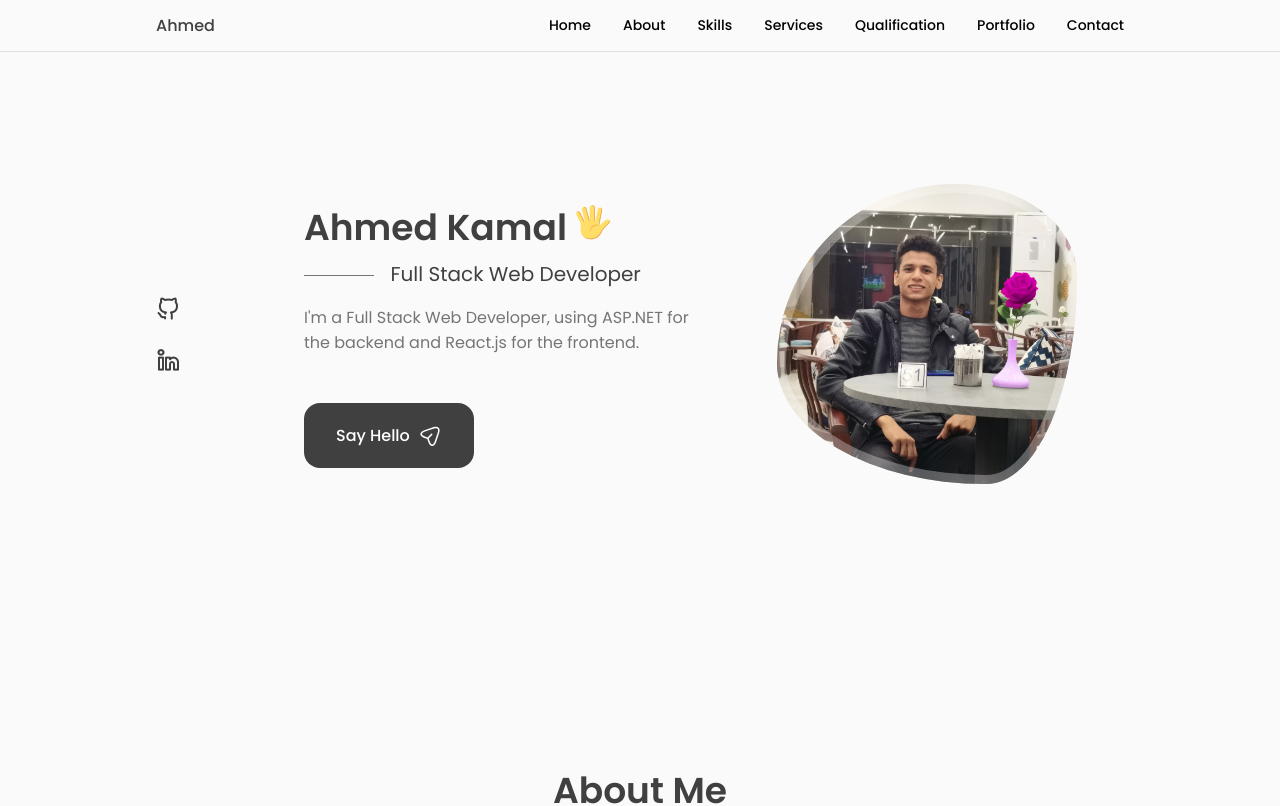
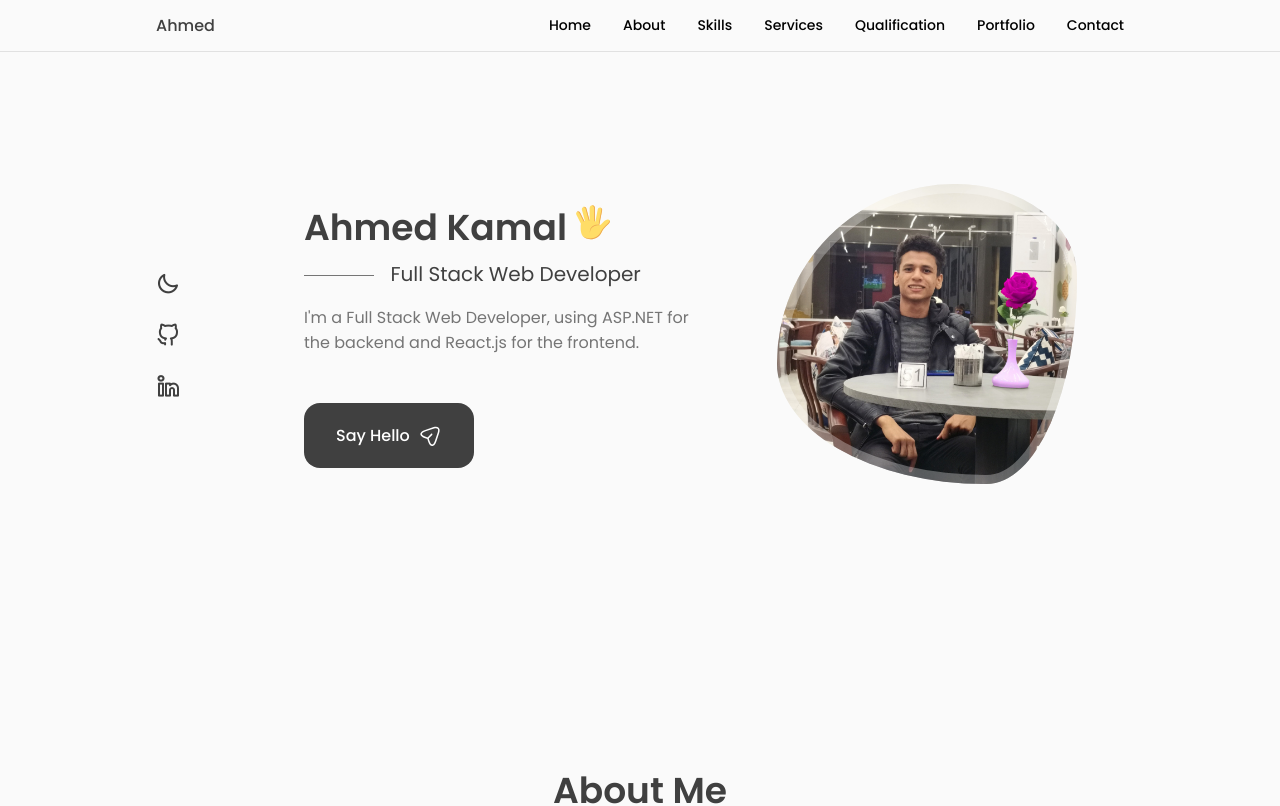
Before and after one commit to ahmedkamalyoussef/Portfolio, a React (Create React App) app: page / in a window 1280 px wide. Shown: the top 806 px of the page. Built offline with nearby package versions, Linux system fonts and the light colour scheme.

Commit message:
darck mode

```diff
--- a/src/App.css
+++ b/src/App.css
@@ -1,9 +1,7 @@
 @import url('https://fonts.googleapis.com/css2?family=Poppins:ital,wght@0,100;0,200;0,300;0,400;0,500;0,600;0,700;0,800;0,900;1,100;1,200;1,300;1,400;1,500;1,600;1,700;1,800;1,900&display=swap');
 
 :root {
-
   --header-height: 3rem;
-  /* colors */
   --hue: 0;
   --sat: 0%;
   --title-color: hsl(var(--hue), var(--sat), 25%);
@@ -14,9 +12,16 @@
   --border-color-2: rgba(0, 0, 0, 0.2);
   --border-color-3: rgba(0, 0, 0, 0.3);
   --container-color: #fff;
-  /* font */
+  --second-theme-title-color: #dddada;
+  --second-theme-title-color-dark: #e4e4e4ef;
+  --second-theme-text-color: #f0f0f0f9;
+  --second-theme-body-color: #0f0f0f;
+  --second-theme-border-color: rgba(255, 255, 255, 0.4);
+  --second-theme-border-color-2: rgba(255, 255, 255, 0.5);
+  --second-theme-border-color-3: rgba(255, 255, 255, 0.6);
+  --second-theme-container-color: #161616;
+  --sun-color:#d5c406;
   --body-font: "Poppins", sans-serif;
-  /* fontsize */
   --bg-font-size: 3.5rem;
   --h1-font-size: 2.25rem;
   --h2-font-size: 1.5rem;
@@ -25,11 +30,9 @@
   --small-font-size: 0.875rem;
   --smaller-font-size: 0.813rem;
   --tiny-font-size: 0.625rem;
-  /* font weight */
   --font-normal: 400;
   --font-medium: 500;
   --font-semi-bold: 600;
-  /* margin bottoms */
   --mb-0-25: 0.25rem;
   --mb-0-5: 0.5rem;
   --mb-0-75: 0.75rem;
@@ -38,7 +41,6 @@
   --mb-2: 2rem;
   --mb-2-5: 2.5rem;
   --mb-3: 3rem;
-  /* z-index */
   --z-tooltip: 10;
   --z-fixed: 100;
   --z-modal: 1000;
@@ -79,7 +81,6 @@ textarea {
 body {
   background-color: var(--body-color);
   color: var(--text-color);
-  /* overflow: hidden; */
 }
 
 main {
@@ -165,6 +166,7 @@ img {
   display: inline-flex;
   align-items: center;
 }
+
 /* breakpoints */
 @media screen and (max-width:992px) {
   .container {
@@ -206,7 +208,6 @@ img {
 }
 ::-webkit-scrollbar-track {
   background: var(--container-color);
-
 }
 ::-webkit-scrollbar-thumb:hover {
   background: var(--title-color-dark);
@@ -278,3 +279,28 @@ img {
   animation: slide-in-left 0.5s forwards;
   animation-delay: 0.9s;
 }
+
+/* Dark mode styles */
+body.dark-theme {
+  --title-color: var(--second-theme-title-color);
+  --title-color-dark: var(--second-theme-title-color-dark);
+  --text-color: var(--second-theme-text-color);
+  --body-color: var(--second-theme-body-color);
+  --border-color: var(--second-theme-border-color);
+  --border-color-2: var(--second-theme-border-color-2);
+  --border-color-3: var(--second-theme-border-color-3);
+  --container-color: var(--second-theme-container-color);
+  --sun-color:var(--sun-color);
+}
+
+body.light-theme {
+  --title-color: hsl(var(--hue), var(--sat), 25%);
+  --title-color-dark: hsl(var(--hue), var(--sat), 0%);
+  --text-color: hsl(var(--hue), var(--sat), 46%);
+  --body-color: hsl(var(--hue), var(--sat), 98%);
+  --border-color: rgba(0, 0, 0, 0.1);
+  --border-color-2: rgba(0, 0, 0, 0.2);
+  --border-color-3: rgba(0, 0, 0, 0.3);
+  --container-color: #fff;
+  --sun-color:#d5c406;
+}
--- a/src/Components/Home/Home.css
+++ b/src/Components/Home/Home.css
@@ -206,6 +206,10 @@
     animation: animate-icon 0.5s forwards;
     animation-delay: 1s;
 }
+.home-social-icon:nth-child(3) {
+    animation: animate-icon 0.5s forwards;
+    animation-delay: 1.5s;
+}
 
 /* Add more nth-child selectors for each additional icon */
 
@@ -285,3 +289,16 @@
         transform: translateY(0);
     }
 }
+
+body.light-theme .dark-mode-toggle,
+body.dark-theme .dark-mode-toggle {
+  background: none;
+  border: none;
+  cursor: pointer;
+  font-size: 1.5rem;
+  margin-right: 1rem;
+  color:var(--sun-color);
+}
+.sun-button{
+    color: var(--sun-color);
+}
--- a/src/Components/Home/Social.jsx
+++ b/src/Components/Home/Social.jsx
@@ -1,29 +1,55 @@
-import React from "react";
+import React, { useState, useEffect } from "react";
+function Social() {
+  const [darkMode, setDarkMode] = useState(false);
 
-function Social() {
+  useEffect(() => {
+    const currentTheme = localStorage.getItem("theme");
+    if (currentTheme === "dark") {
+      document.body.classList.add("dark-theme");
+      setDarkMode(true);
+    } else {
+      document.body.classList.add("light-theme");
+    }
+  }, []);
+
+  const toggleDarkMode = () => {
+    setDarkMode(!darkMode);
+    if (!darkMode) {
+      document.body.classList.add("dark-theme");
+      document.body.classList.remove("light-theme");
+      localStorage.setItem("theme", "dark");
+    } else {
+      document.body.classList.add("light-theme");
+      document.body.classList.remove("dark-theme");
+      localStorage.setItem("theme", "light");
+    }
+  };
+
   return (
     <div className="home-social">
+      <button onClick={toggleDarkMode} className="dark-mode-toggle home-social-icon sun-button">
+        {darkMode ? (
+          <i className="uil uil-sun home-social-icon"></i>
+        ) : (
+          <i className="uil uil-moon home-social-icon"></i>
+        )}
+      </button>
       <a
         href="https://github.com/KEMO414"
         className="home-social-icon"
         target="_blank"
+        rel="noopener noreferrer"
       >
-        <i class="uil uil-github-alt"></i>
+        <i className="uil uil-github-alt"></i>
       </a>
       <a
-        href="https://www.linkedin.com/in/ahmedkamal414?lipi=urn%3Ali%3Apage%3Ad_flagship3_profile_view_base_contact_details%3Bl%2FmWZtLTQjiEWdiUhjgwdA%3D%3D"
+        href="https://www.linkedin.com/in/ahmedkamal414"
         className="home-social-icon"
         target="_blank"
+        rel="noopener noreferrer"
       >
-        <i class="uil uil-linkedin-alt"></i>
+        <i className="uil uil-linkedin-alt"></i>
       </a>
-      {/* <a
-        href="https://www.facebook.com/profile.php?id=100028844448220"
-        className="home-social-icon"
-        target="_blank"
-      >
-        <i class="uil uil-facebook-f"></i>
-      </a> */}
     </div>
   );
 }
--- a/src/Components/Qualifications/Qualifications.jsx
+++ b/src/Components/Qualifications/Qualifications.jsx
@@ -9,7 +9,7 @@ function Qualifications() {
 
   useEffect(() => {
     const handleScroll = () => {
-      if (window.scrollY > 2050) {
+      if (window.scrollY > 2150) {
         setIsScrolled(true);
       }
     };
```
